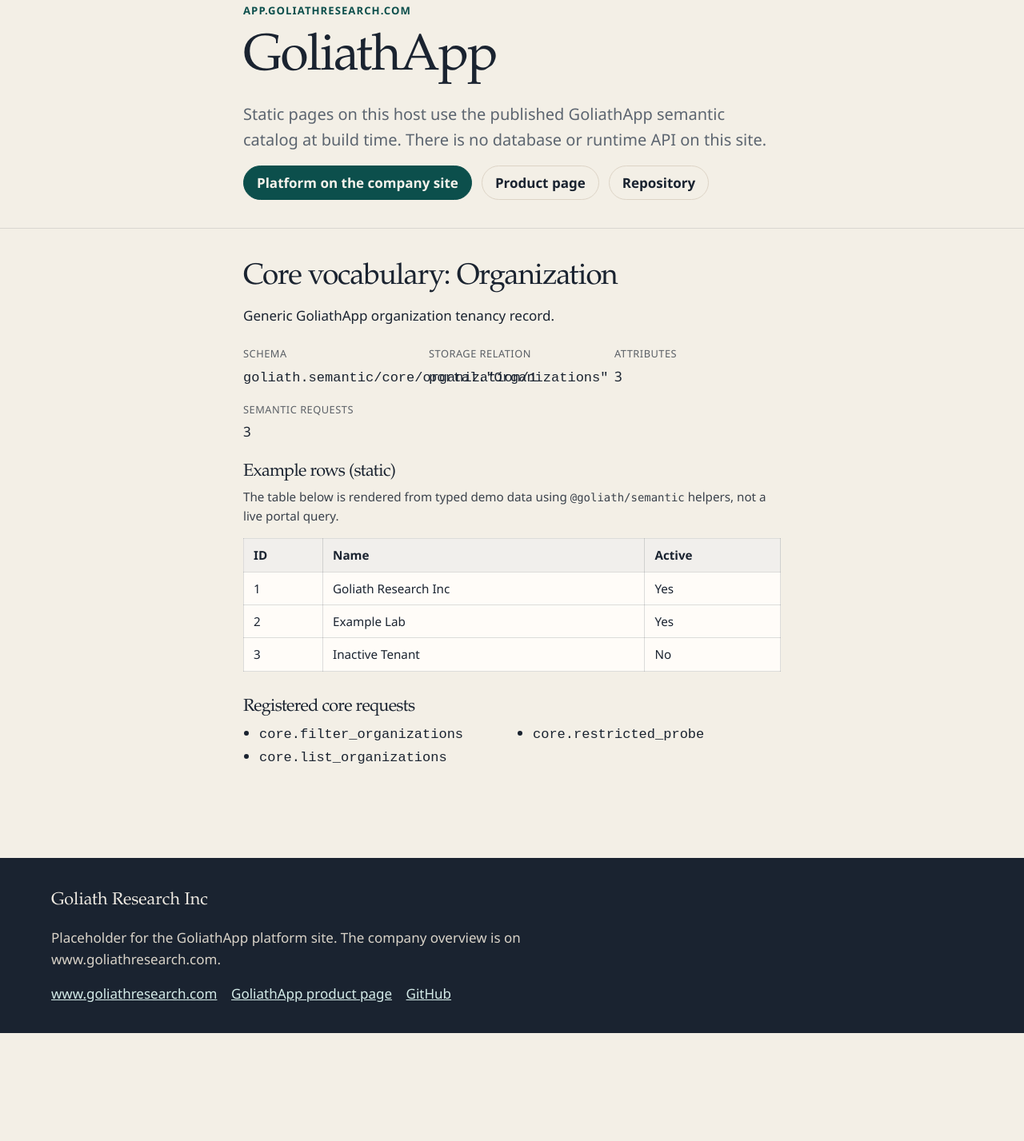
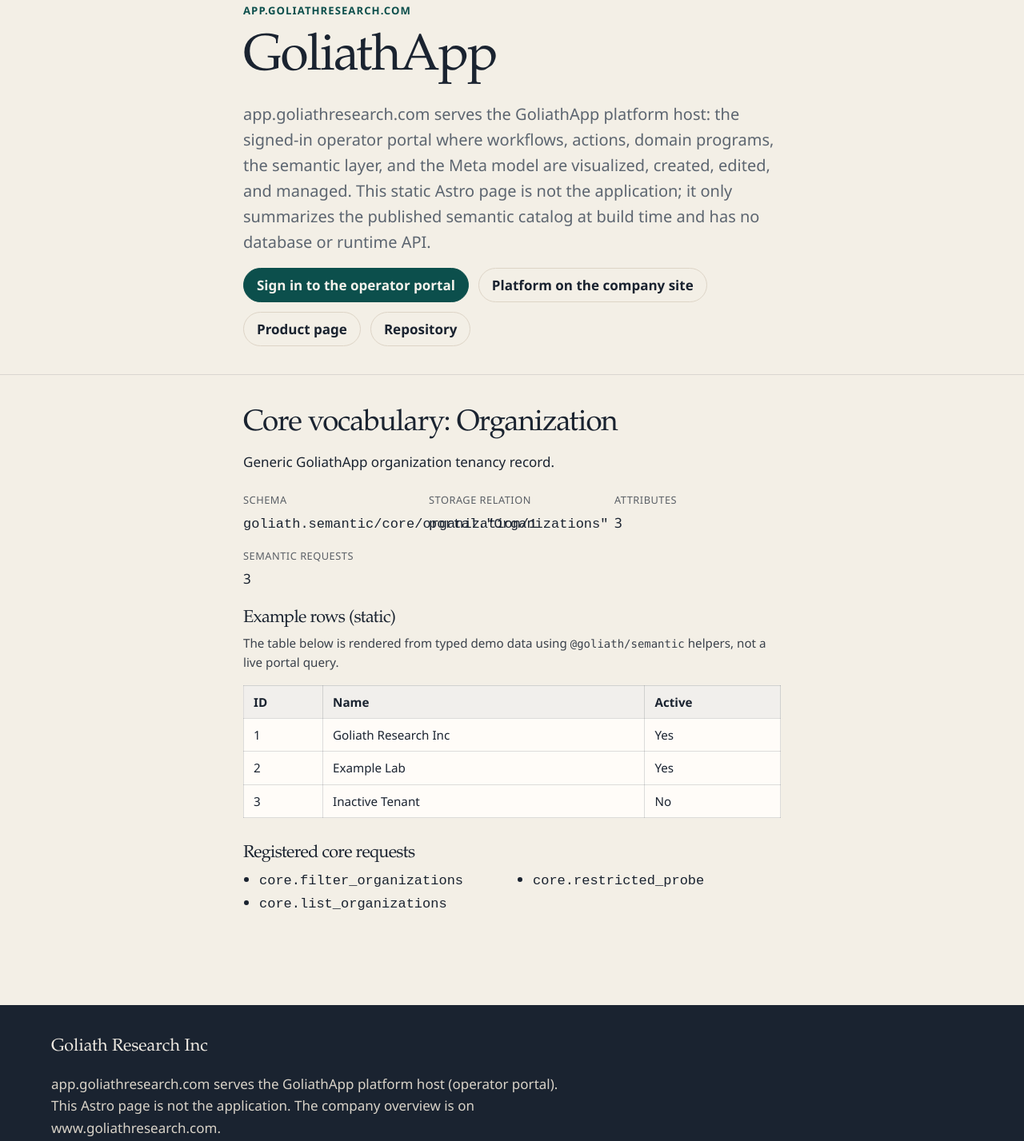
Before and after one commit to Goliath-Research/GoliathWeb, an Astro site in the folder sites/app/: page / in a window 1280 px wide. Shown: the part 133-1560 px from the top of the page at 80% size. Before the commit the page ends 1425 px from the top, so only its background shows below. Built offline with nearby package versions, Linux system fonts and the light colour scheme; Astro itself is replaced by a stand-in of ours.

Commit message:
sites/app: state that app.goliathresearch.com serves the platform host (#11)
* sites/app: app.goliathresearch.com serves the platform host; this page is not the application

* fix(sites/app): point sign-in CTA at documented /app portal route

---------

Co-authored-by: Cursor Agent <cursoragent@cursor.com>

```diff
--- a/sites/app/src/layouts/Layout.astro
+++ b/sites/app/src/layouts/Layout.astro
@@ -31,7 +31,7 @@ const { title, description, documentTitle } = Astro.props;
   siteUrl={brand.hosts.app}
   currentPath={Astro.url.pathname}
   nav={nav}
-  footerBlurb="Placeholder for the GoliathApp platform site. The company overview is on www.goliathresearch.com."
+  footerBlurb="app.goliathresearch.com serves the GoliathApp platform host (operator portal). This Astro page is not the application. The company overview is on www.goliathresearch.com."
   footerLinks={footerLinks}
 >
   <slot />
--- a/sites/app/src/pages/index.astro
+++ b/sites/app/src/pages/index.astro
@@ -23,11 +23,14 @@ const organizationTableHtml = renderOrganizationTable(DEMO_ORGANIZATION_ROWS);
       <p class="eyebrow">app.goliathresearch.com</p>
       <h1>GoliathApp</h1>
       <p class="lede">
-        Static pages on this host use the published GoliathApp semantic catalog at build time. There is no
-        database or runtime API on this site.
+        app.goliathresearch.com serves the GoliathApp platform host: the signed-in operator portal where
+        workflows, actions, domain programs, the semantic layer, and the Meta model are visualized, created,
+        edited, and managed. This static Astro page is not the application; it only summarizes the published
+        semantic catalog at build time and has no database or runtime API.
       </p>
       <div class="cta-row">
-        <a class="btn btn-primary" href={`${brand.hosts.www}/platform/`}>Platform on the company site</a>
+        <a class="btn btn-primary" href={`${brand.hosts.app}/app`}>Sign in to the operator portal</a>
+        <a class="btn btn-ghost" href={`${brand.hosts.www}/platform/`}>Platform on the company site</a>
         <a class="btn btn-ghost" href={`${brand.hosts.www}/products/goliathapp/`}>Product page</a>
         <a class="btn btn-ghost" href="https://github.com/Goliath-Research/GoliathApp" rel="noreferrer">Repository</a>
       </div>
```
